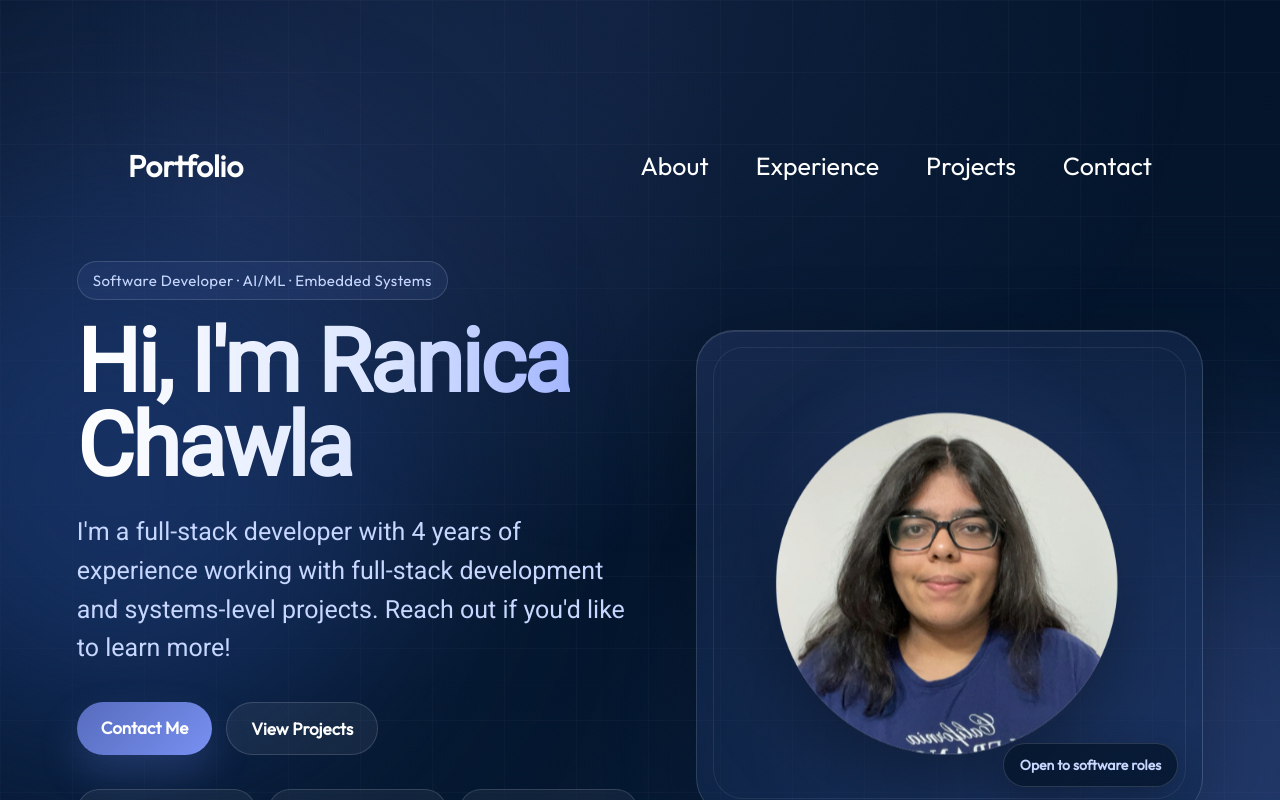
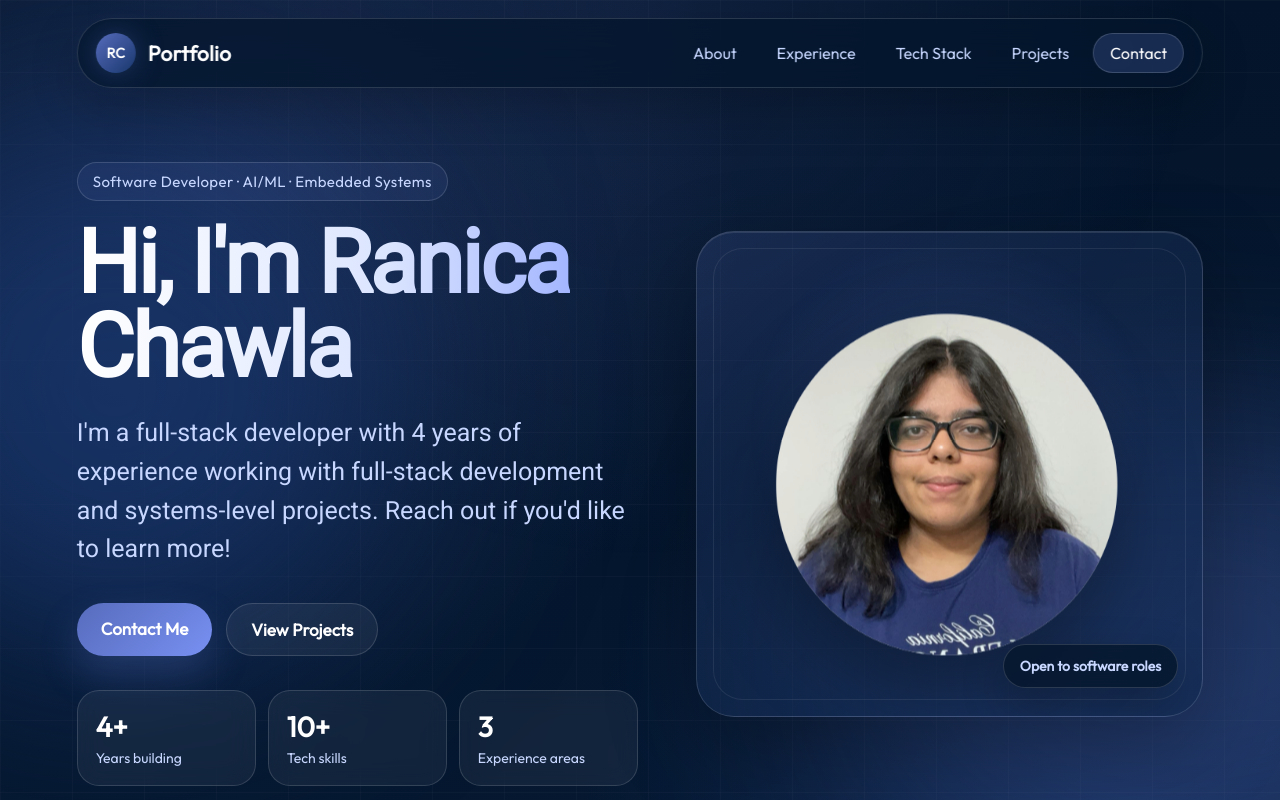
Before and after one commit to Ranica10/Portfolio-Website, a React (Vite) app: page / in a window 1280 px wide. Shown: the top 800 px of the page. Built offline with nearby package versions, Linux system fonts and the light colour scheme.

Commit message:
Edit navbar to be sticky

```diff
--- a/src/components/Navbar/Navbar.jsx
+++ b/src/components/Navbar/Navbar.jsx
@@ -1,50 +1,33 @@
-import React, {useState} from "react";
+import {useState} from "react";
 
 import styles from "./Navbar.module.css";
 import {getImageUrl} from "../../utils";
 
 export const Navbar = () => {
-    /* Close and open menu icon */
     const [menuOpen, setMenuOpen] = useState(false)
 
     return <nav className={styles.navbar}>
-        {/* Return back to home page */}
-        <a className = {styles.title} href="/">Portfolio</a>
-        <div className = {styles.menu}>
-            {/* Navbar menu icon */}
+        <a className={styles.title} href="/">
+            <span className={styles.logoMark}>RC</span>
+            <span>Portfolio</span>
+        </a>
+        <div className={styles.menu}>
             <img
-                className = {styles.menuBtn}
-                /* change image of menu icon based on state */
-                src = {
+                className={styles.menuBtn}
+                src={
                     menuOpen
                     ? getImageUrl("nav/closeIcon.png")
                     : getImageUrl("nav/menuIcon.png")
                 }
-                alt = "menu-button"
-                /* set state to opposite of current */
+                alt="menu-button"
                 onClick={() => setMenuOpen(!menuOpen)}
             />
-            {/* List of all menu items */}
-            <ul className = {
-                    /* Apply this style only when menu open */
-                    `${styles.menuItems}
-                    ${menuOpen && styles.menuOpen}`
-                }
-                /* Close the menu when item clicked */
-                onClick = {() => setMenuOpen(false)}
-                >
-                <li>
-                    <a href="#about">About</a>
-                </li>
-                <li>
-                    <a href="#experience">Experience</a>
-                </li>
-                <li>
-                    <a href="#projects">Projects</a>
-                </li>
-                <li>
-                    <a href="#contact">Contact</a>
-                </li>
+            <ul className={`${styles.menuItems} ${menuOpen && styles.menuOpen}`} onClick={() => setMenuOpen(false)}>
+                <li><a href="#about">About</a></li>
+                <li><a href="#experience">Experience</a></li>
+                <li><a href="#tech-stack">Tech Stack</a></li>
+                <li><a href="#projects">Projects</a></li>
+                <li><a className={styles.contactPill} href="#contact">Contact</a></li>
             </ul>
         </div>
     </nav>;
--- a/src/components/Navbar/Navbar.module.css
+++ b/src/components/Navbar/Navbar.module.css
@@ -1,50 +1,92 @@
 @import "../../vars.css";
 
 .navbar {
-    position: relative;
+    position: fixed;
+    top: 18px;
+    left: 50%;
+    transform: translateX(-50%);
     display: flex;
     align-items: center;
     justify-content: space-between;
-    padding-top: 61px;
-    z-index: 2;
-    margin: 0 10%;
+    z-index: 100;
+    margin: 0;
+    width: min(1180px, 88%);
+    padding: 14px 18px;
+    border: 1px solid var(--colour-border);
+    border-radius: 999px;
+    background: rgba(4, 21, 43, 0.72);
+    backdrop-filter: blur(18px);
+    -webkit-backdrop-filter: blur(18px);
+    box-shadow: 0 18px 50px rgba(0, 0, 0, 0.22);
 }
 
 .title {
-    font-size: 30px;
-    font-weight: 600;
+    display: flex;
+    align-items: center;
+    gap: 12px;
+    font-size: 21px;
+    font-weight: 700;
+    letter-spacing: 0.3px;
     text-decoration: none;
     color: var(--colour-text);
 }
 
+.logoMark {
+    display: grid;
+    place-items: center;
+    width: 40px;
+    height: 40px;
+    border-radius: 50%;
+    background: linear-gradient(135deg, var(--colour-primary), var(--colour-secondary));
+    box-shadow: 0 0 28px var(--colour-glow);
+    font-size: 14px;
+    font-weight: 800;
+}
+
 .menu {
     display: flex;
+    align-items: center;
 }
 
 .menuItems {
     display: flex;
-    gap: 47px;
+    align-items: center;
+    gap: 8px;
     list-style: none;
-
 }
 
 .menuItems a {
-    font-size: 25px;
-    color: var(--colour-text);
+    display: inline-flex;
+    align-items: center;
+    min-height: 40px;
+    padding: 0 16px;
+    border-radius: 999px;
+    font-size: 16px;
+    color: var(--colour-muted);
     text-decoration: none;
+    transition: 0.25s ease;
 }
 
-/* Make website responsive */
+.menuItems a:hover {
+    color: var(--colour-text);
+    background: rgba(255, 255, 255, 0.08);
+}
+
+.contactPill {
+    color: var(--colour-text) !important;
+    background: rgba(87, 108, 188, 0.26);
+    border: 1px solid rgba(255, 255, 255, 0.16);
+}
+
 @media screen and (max-width: 830px) {
     .navbar {
-        flex-direction: column;
-        align-items: flex-start;
+        width: min(92%, 1180px);
+        align-items: center;
+        border-radius: 26px;
     }
 
     .menu {
-        position: absolute;
-        right: 0;
-        margin-right: 10%;
+        position: relative;
         flex-direction: column;
         align-items: flex-end;
         gap: 11px;
@@ -54,23 +96,31 @@
     .menuBtn {
         display: block;
         cursor: pointer;
+        width: 32px;
     }
 
     .menuItems {
+        position: absolute;
+        top: 54px;
+        right: 0;
         display: none;
+        min-width: 210px;
         flex-direction: column;
-        align-items: center;
-        gap: 13px;
-        border-radius: 10px;
-        background: rgb(25,55,109);
-        background: linear-gradient(0deg,rgba(25, 55, 109, 0.2) 0%, rgba(25, 55, 109, 1) 100%);
-        padding: 24px 33px;
-        box-shadow: 0 0 4px 0 rgba(0,0,0,0.25);
+        align-items: stretch;
+        gap: 8px;
+        border-radius: 22px;
+        border: 1px solid var(--colour-border);
+        background: rgba(11, 36, 71, 0.96);
+        padding: 14px;
+        box-shadow: 0 24px 60px rgba(0,0,0,0.32);
+    }
+
+    .menuItems a {
+        justify-content: center;
     }
 
     .menuOpen {
         display: flex;
-        z-index: 1;
     }
 }
 
@@ -78,4 +128,4 @@
     .menuBtn {
       display: none;
     }
-  }
+}
```
